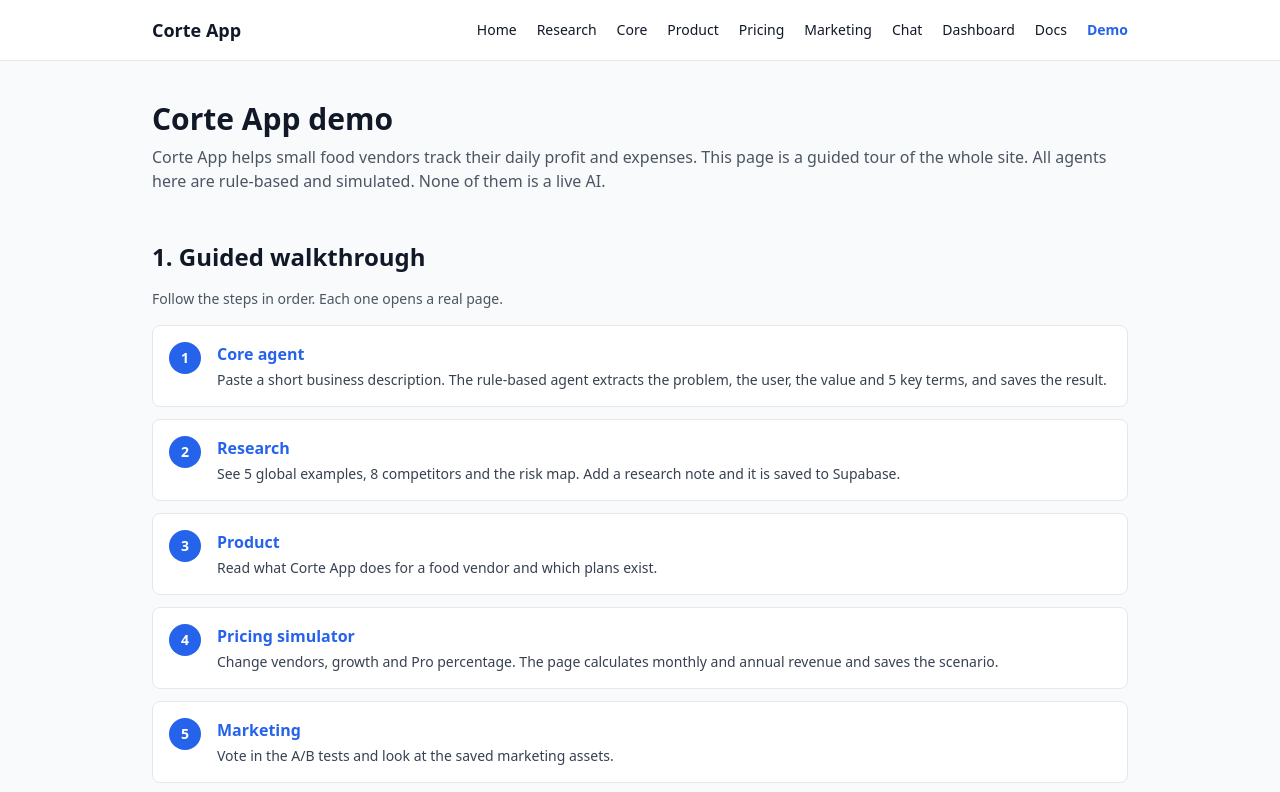
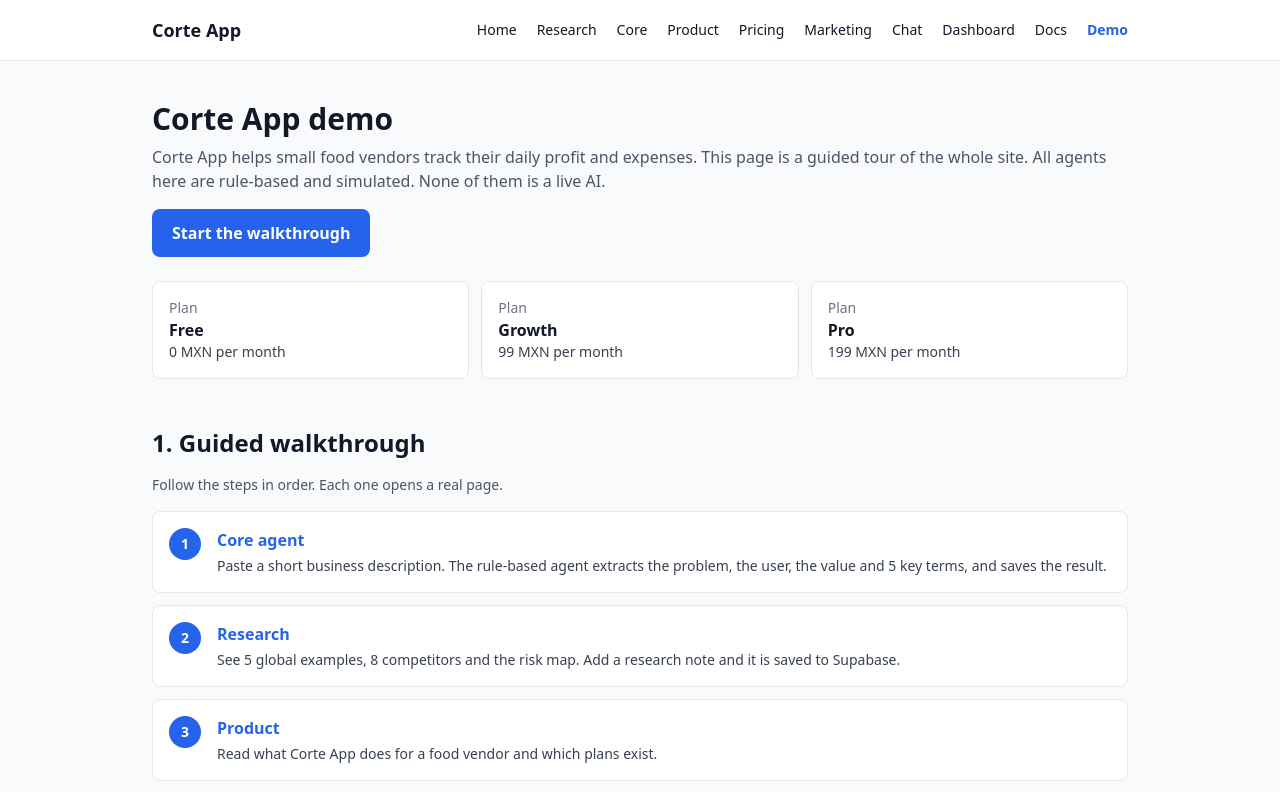
Before and after one commit to emilianosuarezamezcua-a11y/corte-appp, a Next.js app in the folder corte-app/: page /demo in a window 1280 px wide. Shown: the top 792 px of the page. Built offline with nearby package versions, Linux system fonts and the light colour scheme.

Commit message:
Add start button and plan prices to demo page after user tests

```diff
--- a/corte-app/app/demo/page.js
+++ b/corte-app/app/demo/page.js
@@ -1,6 +1,7 @@
 import Link from 'next/link';
 import {
   WALKTHROUGH,
+  PLANS,
   AGENTS,
   IMPACT,
   ROADMAP,
@@ -18,9 +19,26 @@ export default function DemoPage() {
           page is a guided tour of the whole site. All agents here are rule-based and
           simulated. None of them is a live AI.
         </p>
+        <a
+          href="#walkthrough"
+          className="mt-4 inline-block rounded-lg bg-blue-600 px-5 py-3 font-semibold text-white hover:bg-blue-700"
+        >
+          Start the walkthrough
+        </a>
+        <div className="mt-6 grid gap-3 sm:grid-cols-3">
+          {PLANS.map(function (p) {
+            return (
+              <div key={p.name} className="rounded-lg border border-gray-200 bg-white p-4">
+                <p className="text-sm text-gray-500">Plan</p>
+                <p className="font-semibold">{p.name}</p>
+                <p className="text-sm text-gray-700">{p.price}</p>
+              </div>
+            );
+          })}
+        </div>
       </header>
 
-      <section className="space-y-4">
+      <section id="walkthrough" className="space-y-4">
         <h2 className="text-2xl font-semibold">1. Guided walkthrough</h2>
         <p className="text-sm text-gray-600">Follow the steps in order. Each one opens a real page.</p>
         <ol className="space-y-3">
@@ -116,7 +134,7 @@ export default function DemoPage() {
       <section className="space-y-4">
         <h2 className="text-2xl font-semibold">4. Testing summary</h2>
         <div className="rounded-lg border border-gray-200 bg-white p-5">
-          <h3 className="font-semibold">External users (goal: 5)</h3>
+          <h3 className="font-semibold">External users ({TESTERS.length} of 5)</h3>
           {TESTERS.length === 0 ? (
             <p className="mt-2 text-sm text-gray-600">No testers recorded yet.</p>
           ) : (
```
